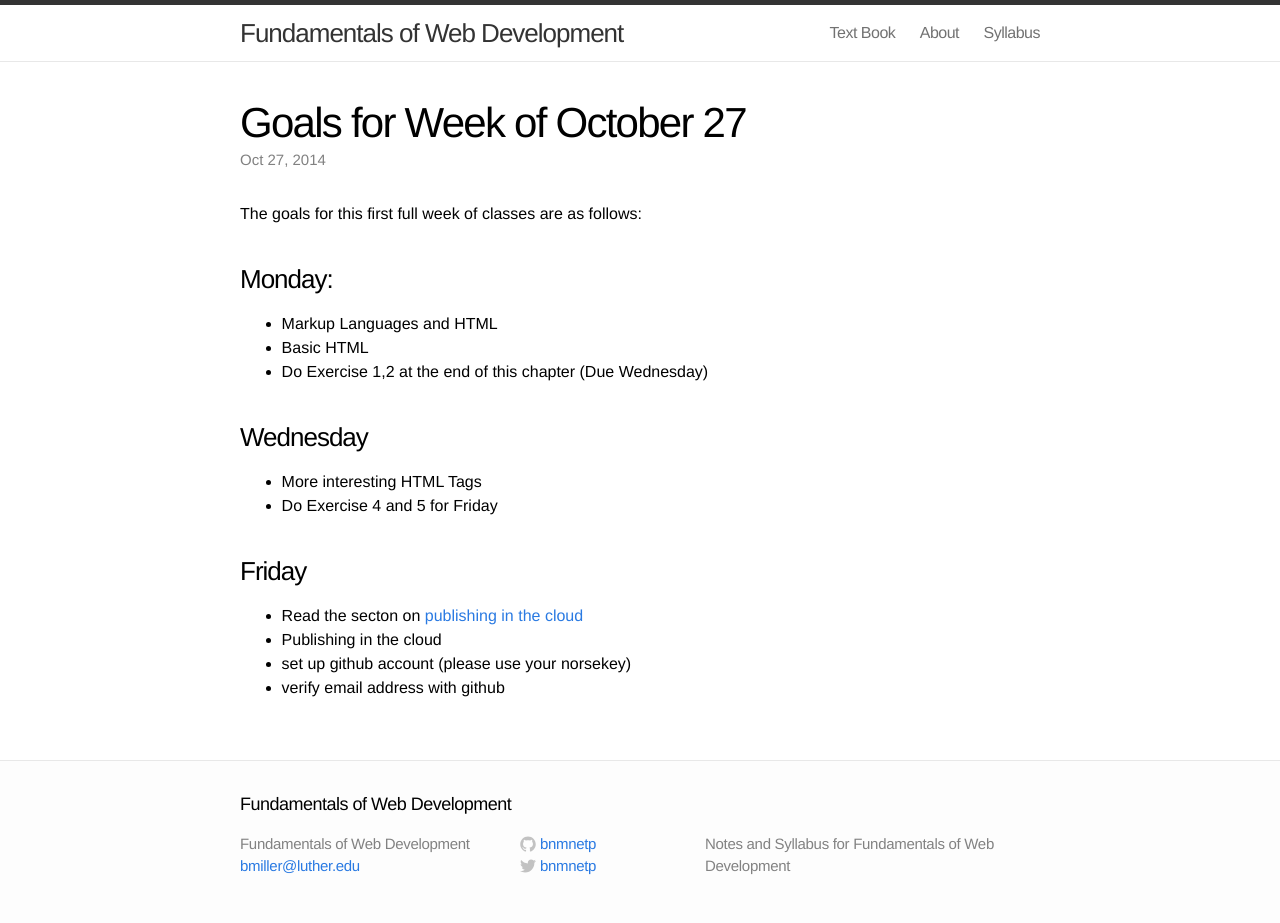
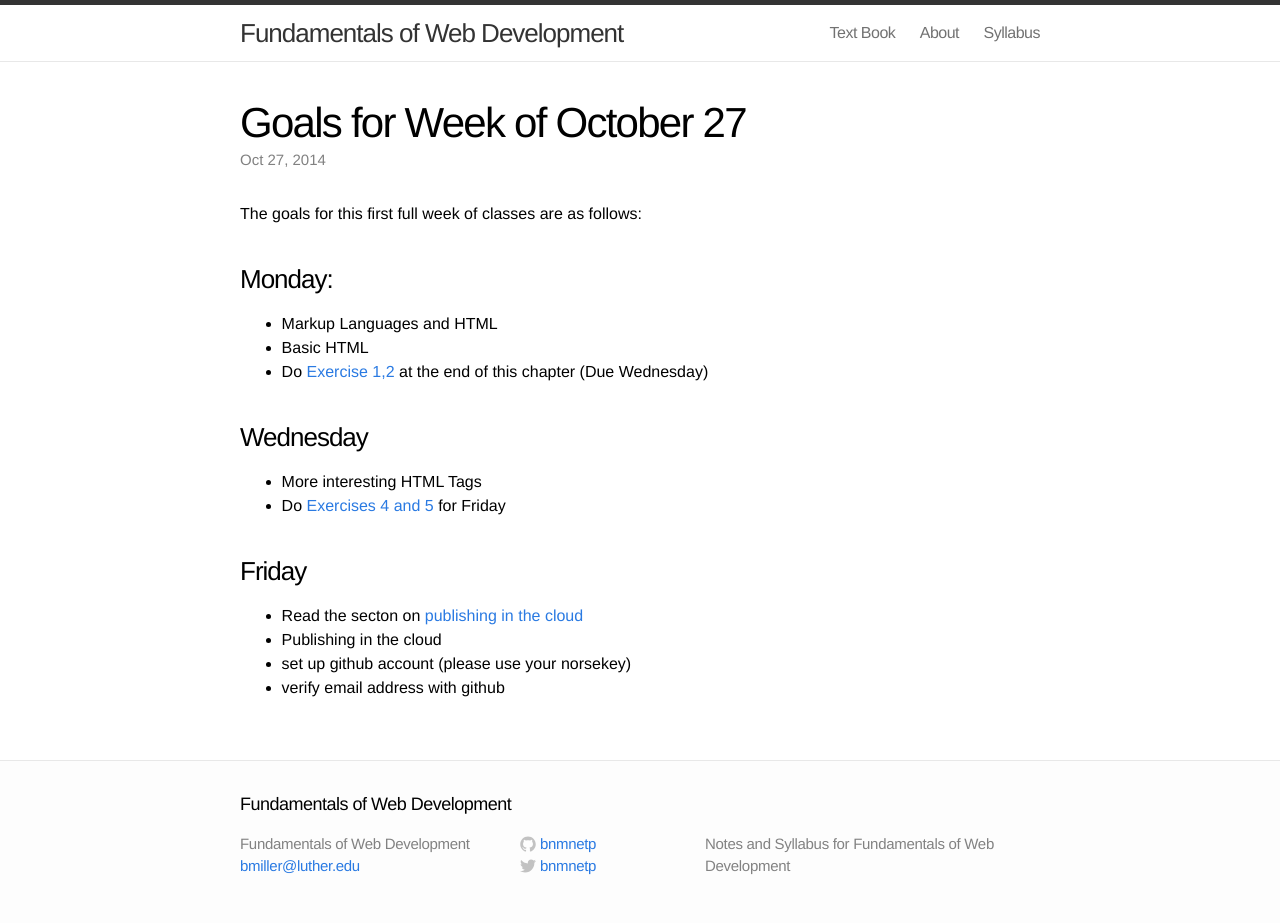
Before and after one commit to bnmnetp/CS130, a Jekyll site: the page built from _posts/2014-10-27-goals-for-week-of-Oct-27.markdown, in a window 1280 px wide. Built offline with Jekyll 4.4.1, drawn with Linux system fonts in a browser that asks for light colours.

Commit message:
add links to exercises

```diff
--- a/_posts/2014-10-27-goals-for-week-of-Oct-27.markdown
+++ b/_posts/2014-10-27-goals-for-week-of-Oct-27.markdown
@@ -12,12 +12,12 @@ The goals for this first full week of classes are as follows:
 
 * Markup Languages and HTML
 * Basic HTML
-* Do Exercise 1,2 at the end of this chapter (Due Wednesday)
+* Do [Exercise 1,2](http://interactivepython.org/runestone/static/webfundamentals/HTML/exercises.html) at the end of this chapter (Due Wednesday)
 
 ### Wednesday
 
 * More interesting HTML Tags
-* Do Exercise 4 and 5 for Friday
+* Do [Exercises 4 and 5](http://interactivepython.org/runestone/static/webfundamentals/HTML/exercises.html) for Friday
 
 ### Friday
 
```
